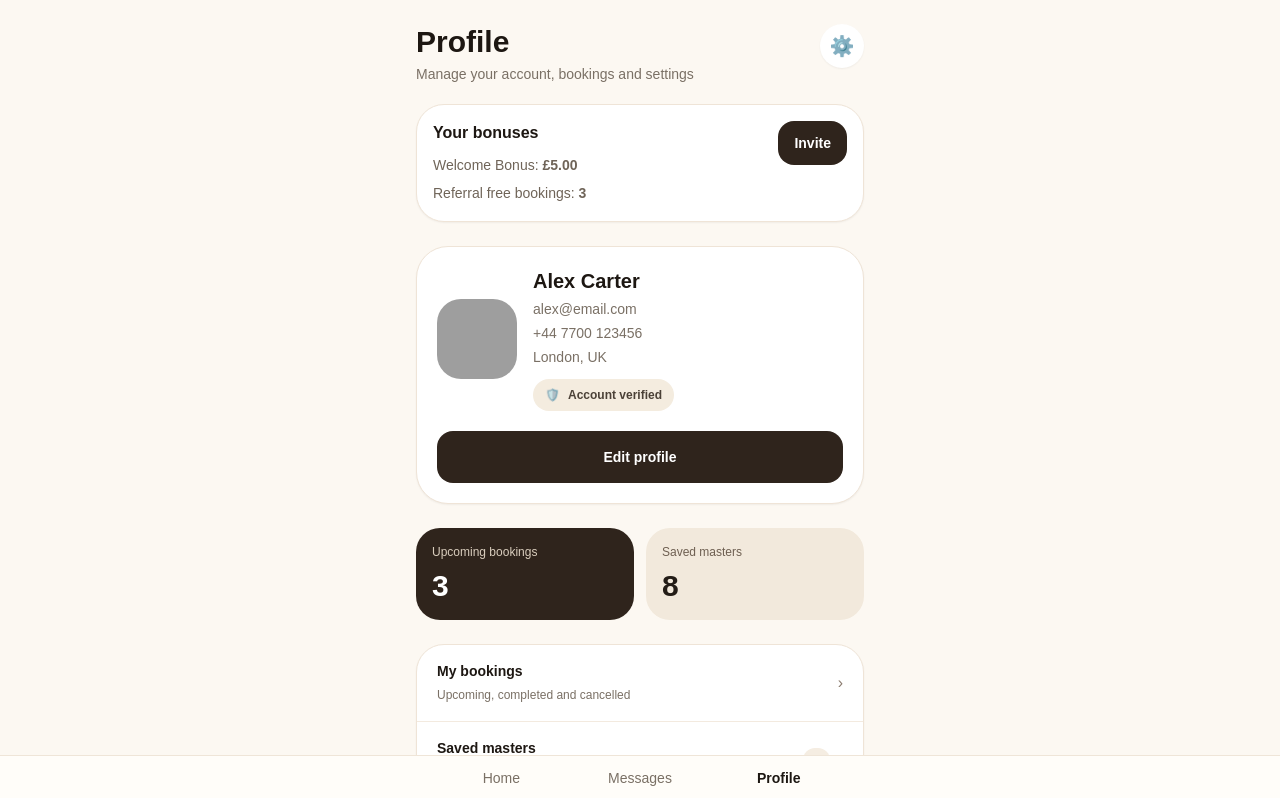
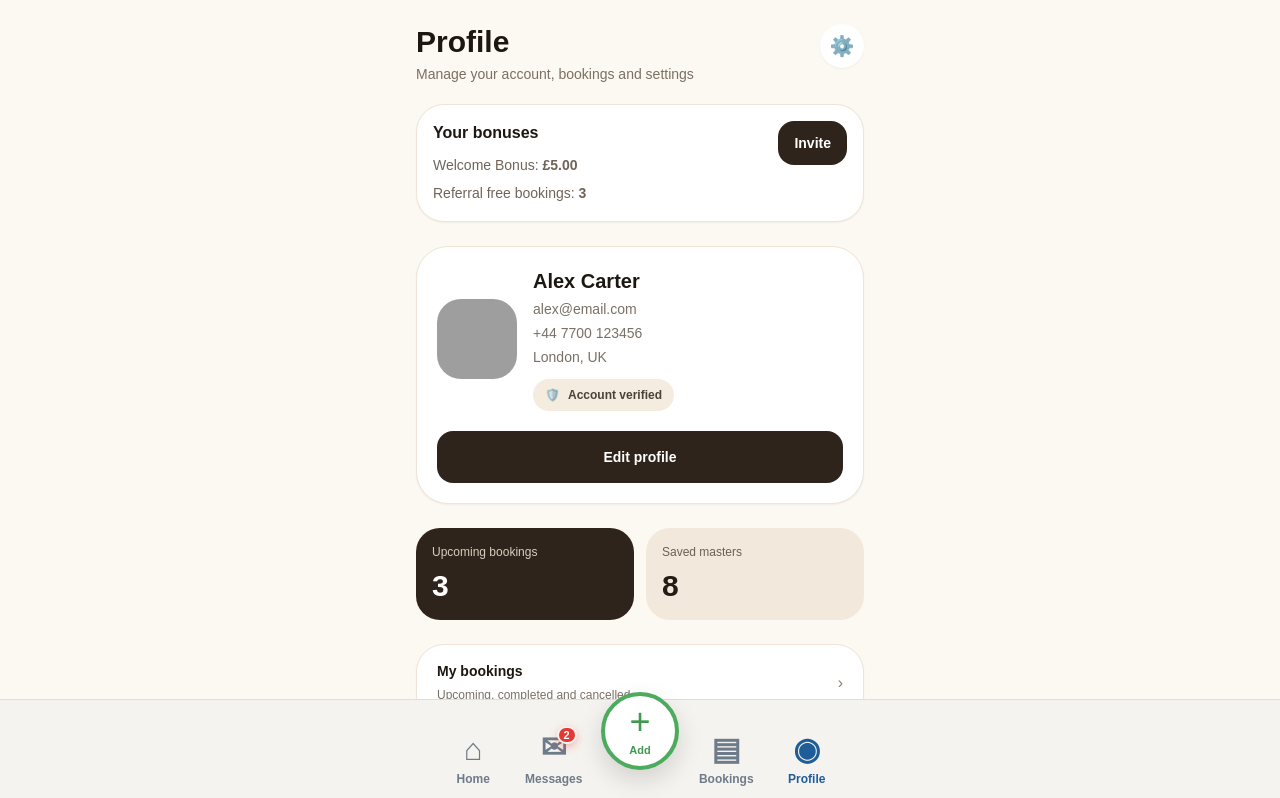
Before and after one commit to bellasalon4u-source/mapbookapp, a Next.js app: page /profile in a window 1280 px wide. Shown: the top 798 px of the page. Built offline with nearby package versions, Linux system fonts and the light colour scheme; grey boxes are pictures that could not be loaded.

Commit message:
git add app/profile/page.tsx git commit -m "fix(profile): sync profile page language with global i18n store and shared bottom nav"

```diff
--- a/app/profile/page.tsx
+++ b/app/profile/page.tsx
@@ -3,8 +3,12 @@
 import Link from 'next/link';
 import { useEffect, useMemo, useState } from 'react';
 import { useRouter } from 'next/navigation';
-import BottomNav from '../../components/common/BottomNav';
-import { getSavedLanguage, type AppLanguage } from '../../services/i18n';
+import BottomNav from '../../components/BottomNav';
+import {
+  getSavedLanguage,
+  subscribeToLanguageChange,
+  type AppLanguage,
+} from '../../services/i18n';
 import {
   getUserProfile,
   subscribeToUserProfile,
@@ -289,7 +293,9 @@ export default function ProfilePage() {
     syncWallet();
     syncReferral();
 
-    window.addEventListener('focus', syncLanguage);
+    const unsubLanguage = subscribeToLanguageChange((nextLanguage) => {
+      setLanguage(nextLanguage);
+    });
 
     const unsubProfile = subscribeToUserProfile(syncProfile);
     const unsubBookings = subscribeToBookingsStore(syncBookings);
@@ -297,7 +303,7 @@ export default function ProfilePage() {
     const unsubReferral = subscribeToReferralStore(syncReferral);
 
     return () => {
-      window.removeEventListener('focus', syncLanguage);
+      unsubLanguage();
       unsubProfile();
       unsubBookings();
       unsubWallet();
@@ -572,7 +578,7 @@ export default function ProfilePage() {
         </div>
       </div>
 
-      <BottomNav active="profile" />
+      <BottomNav />
     </main>
   );
 }
```
